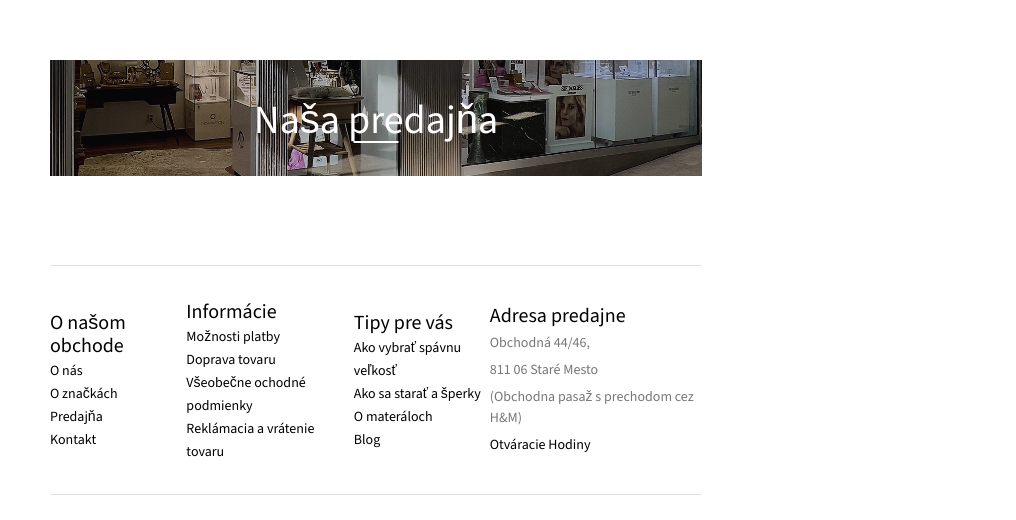
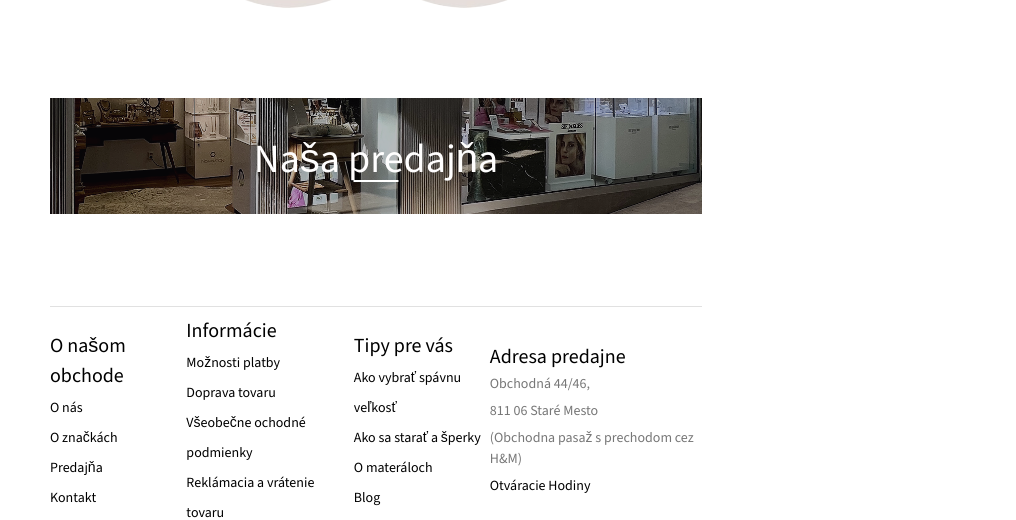
Before and after one commit to OEMromanca/ceresna, a plain HTML site: page index.html in a window 1280 px wide. Shown: the part 4863-5383 px from the top of the page, without its empty margins (264-1280 px from the left). Drawn offline with nearby package versions, Linux system fonts and the light colour scheme.

Commit message:
minor fixes

```diff
--- a/index.css
+++ b/index.css
@@ -1,24 +1,36 @@
-body {
-  max-width: 100%;
-  max-height: 100%;
-
-  margin: 0 auto;
-
-  background-color: #fff;
-
-  font-family: "Source Sans 3", sans-serif;
-  font-optical-sizing: auto;
-  font-weight: 300;
-
-  font-size: 1rem;
-}
-
+/* Resetovanie základného nastavenia pre všetky elementy */
 *,
 *::after,
 *::before {
   margin: 0;
   padding: 0;
   box-sizing: border-box;
+}
+
+/* Základné nastavenia tela */
+body {
+  min-height: 100vh; /* Uistíme sa, že telo zaberá aspoň celú výšku okna */
+  width: 100%;
+  margin: 0 auto;
+  background-color: #fff;
+  font-family: "Source Sans 3", Arial, sans-serif; /* Pridáme fallback font pre prípad, že Google Fonty nie sú dostupné */
+  font-weight: 300;
+  font-size: 1rem;
+  line-height: 1.5; /* Nastavenie riadkovania pre lepšiu čitateľnosť */
+
+  /* Vyhladzovanie písma */
+  -webkit-font-smoothing: antialiased; /* Pre Webkit/Blink prehliadače ako Chrome */
+  -moz-osx-font-smoothing: grayscale; /* Pre Firefox na macOS */
+}
+
+/* Definícia pre zabezpečenie správneho box modelu */
+html {
+  box-sizing: border-box;
+}
+
+/* Doplnenie pre responzívnosť */
+meta[name="viewport"] {
+  content: "width=device-width, initial-scale=1.0";
 }
 
 a {
--- a/index.html
+++ b/index.html
@@ -1,21 +1,25 @@
 <!DOCTYPE html>
 <html lang="en">
   <head>
-    <link
-      rel="stylesheet"
-      href="https://cdnjs.cloudflare.com/ajax/libs/normalize/8.0.1/normalize.min.css"
-    />
-
     <meta charset="UTF-8" />
     <meta name="viewport" content="width=device-width, initial-scale=1.0" />
     <title>Homepage</title>
 
+    <!-- Prepojíme s fontom -->
     <link rel="preconnect" href="https://fonts.gstatic.com" crossorigin="" />
     <link rel="preconnect" href="https://fonts.googleapis.com" />
     <link
       href="https://fonts.googleapis.com/css2?family=Source+Sans+3:ital,wght@0,200..900;1,200..900&display=swap"
       rel="stylesheet"
     />
+
+    <!-- Načítame normalize.css pre resetovanie štýlov -->
+    <link
+      rel="stylesheet"
+      href="https://cdnjs.cloudflare.com/ajax/libs/normalize/8.0.1/normalize.min.css"
+    />
+
+    <!-- Pripojenie vlastného CSS -->
     <link rel="stylesheet" href="index.css" />
   </head>
 
```
